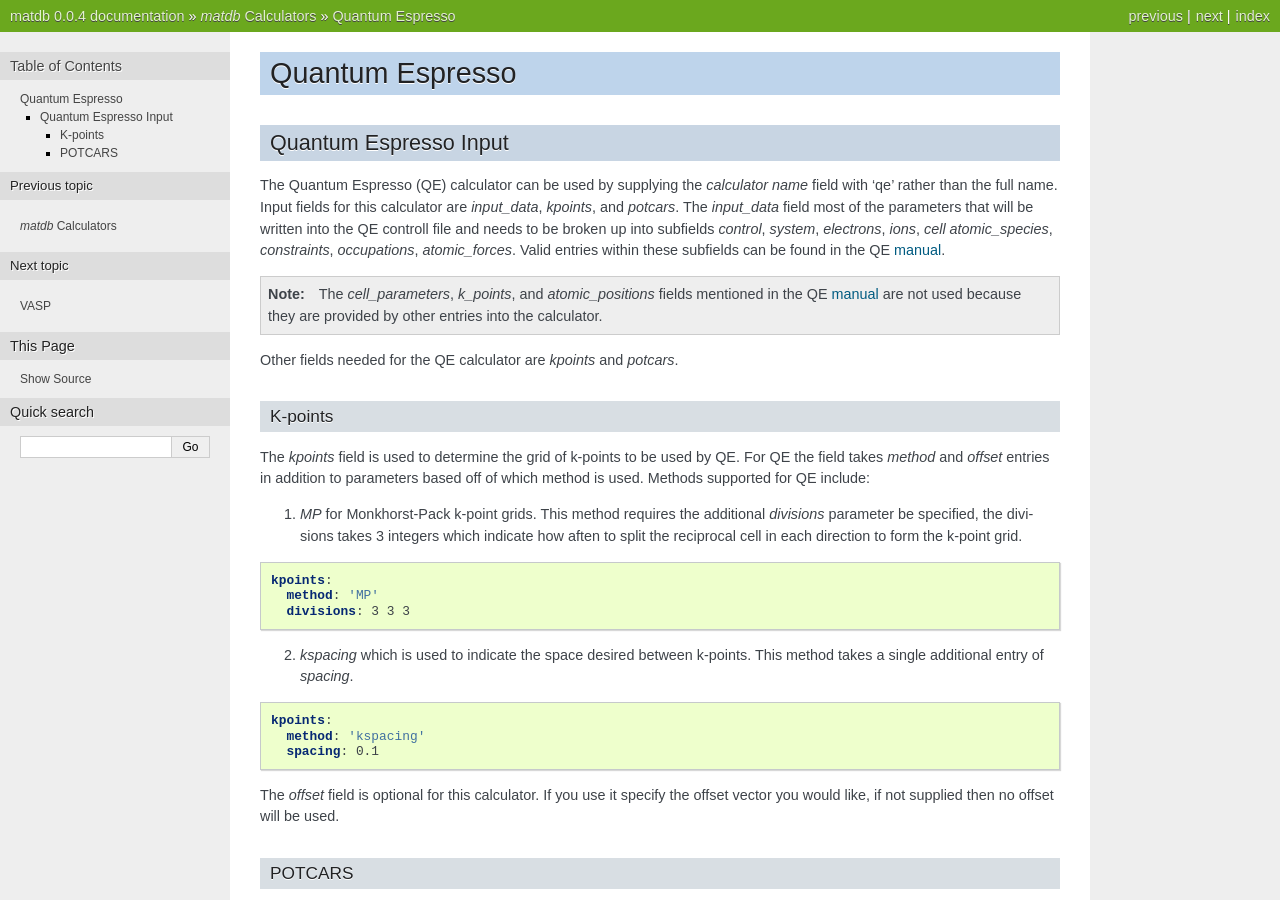
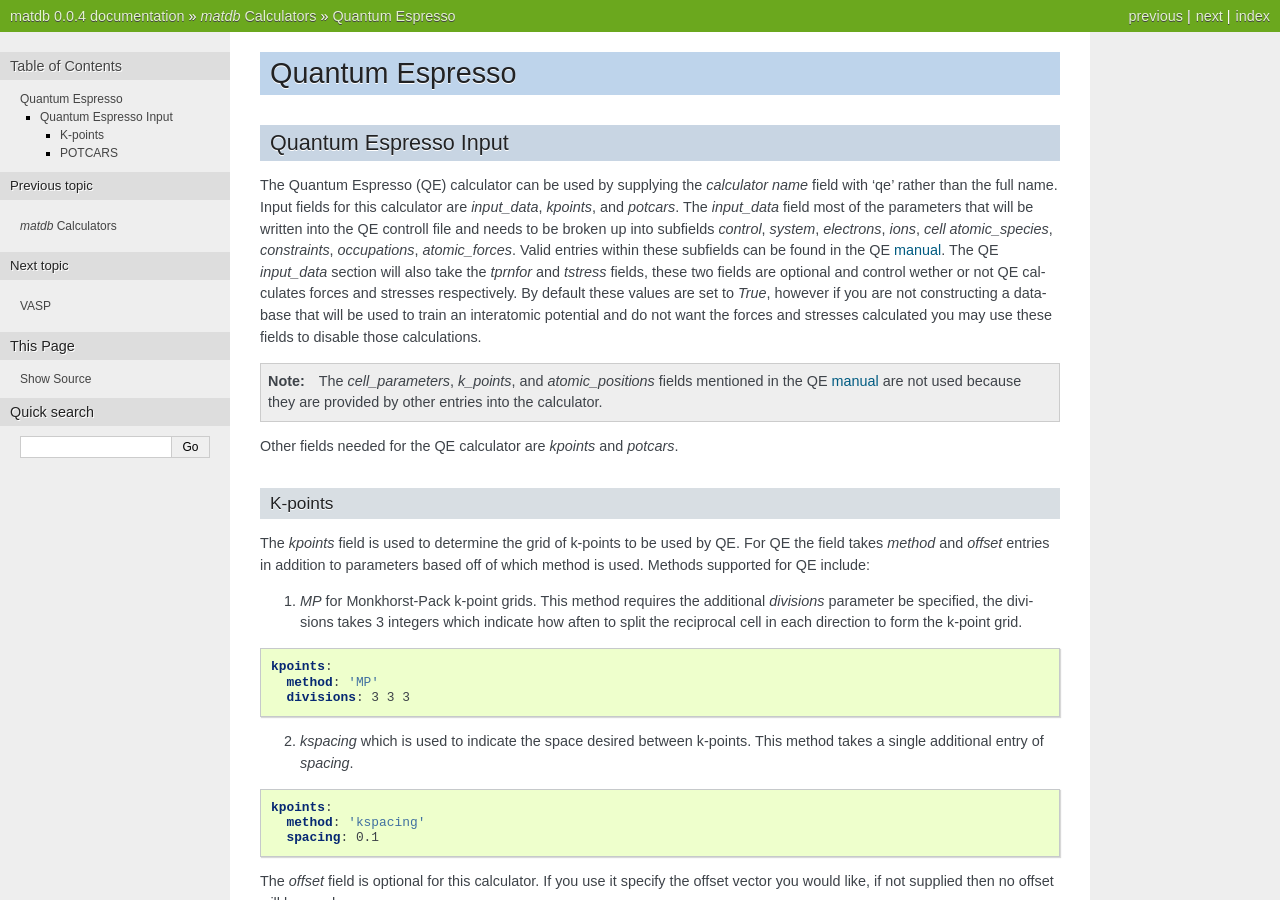
Before and after one commit to HallLabs/tracy_matdb, a Sphinx documentation site: the page built from docs/calculators/qe.rst, in a window 1280 px wide and 900 px high. Built offline with Sphinx 7.4.7, drawn with Linux system fonts in a browser that asks for light colours; pages that are not in the unit, such as notebooks, are missing from menus.

Commit message:
Added some ommitted documentation on the QE calculators.

```diff
--- a/docs/calculators/qe.rst
+++ b/docs/calculators/qe.rst
@@ -11,7 +11,14 @@
 written into the QE controll file and needs to be broken up into
 subfields `control`, `system`, `electrons`, `ions`, `cell`
 `atomic_species`, `constraints`, `occupations`, `atomic_forces`. Valid
-entries within these subfields can be found in the QE `manual`_.
+entries within these subfields can be found in the QE `manual`_. The
+QE `input_data` section will also take the `tprnfor` and `tstress`
+fields, these two fields are optional and control wether or not QE
+calculates forces and stresses respectively. By default these values
+are set to `True`, however if you are not constructing a database that
+will be used to train an interatomic potential and do not want the
+forces and stresses calculated you may use these fields to disable
+those calculations.
 
 .. note:: The `cell_parameters`, `k_points`, and `atomic_positions`
           fields mentioned in the QE `manual`_ are not used because
```
